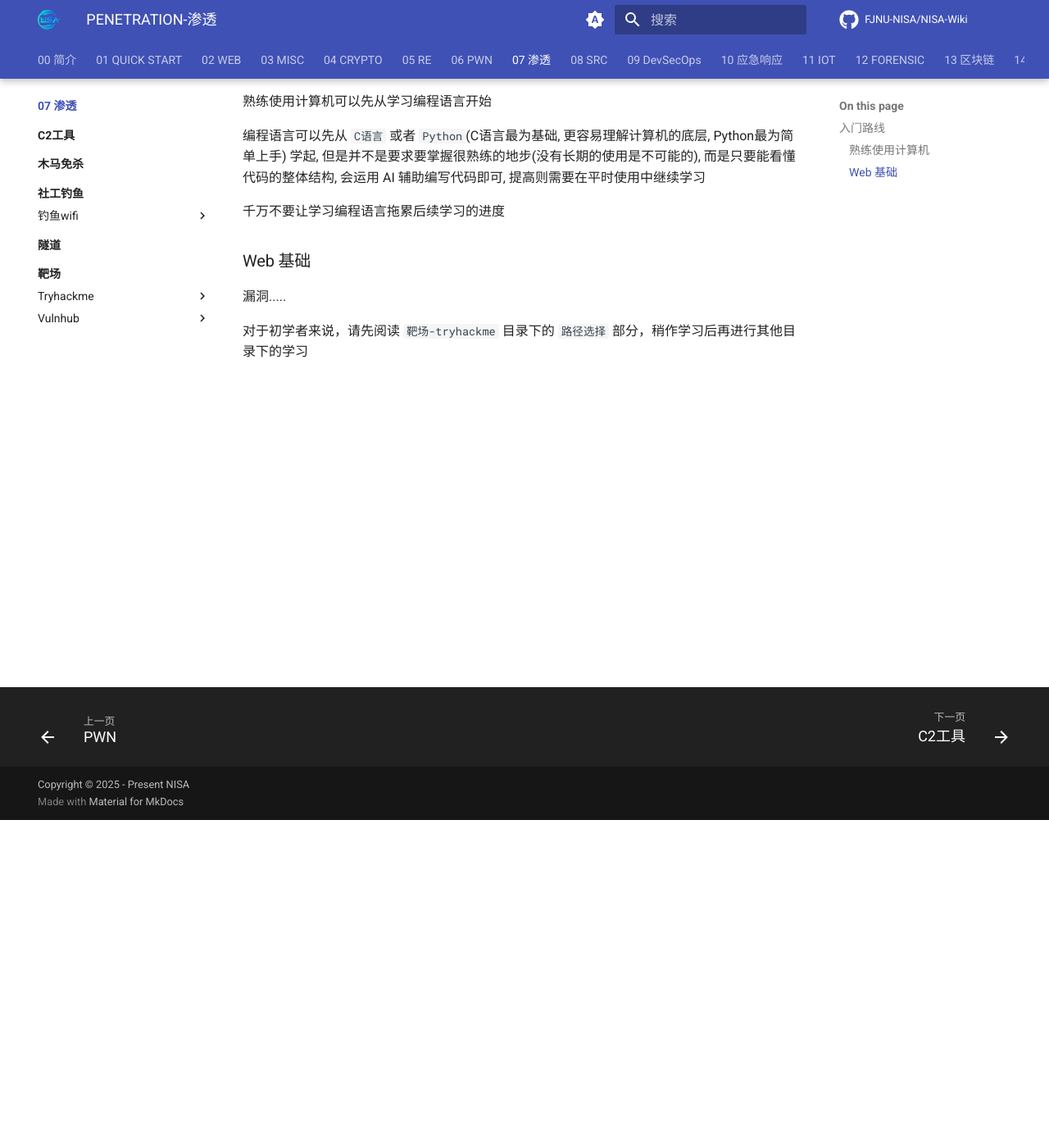
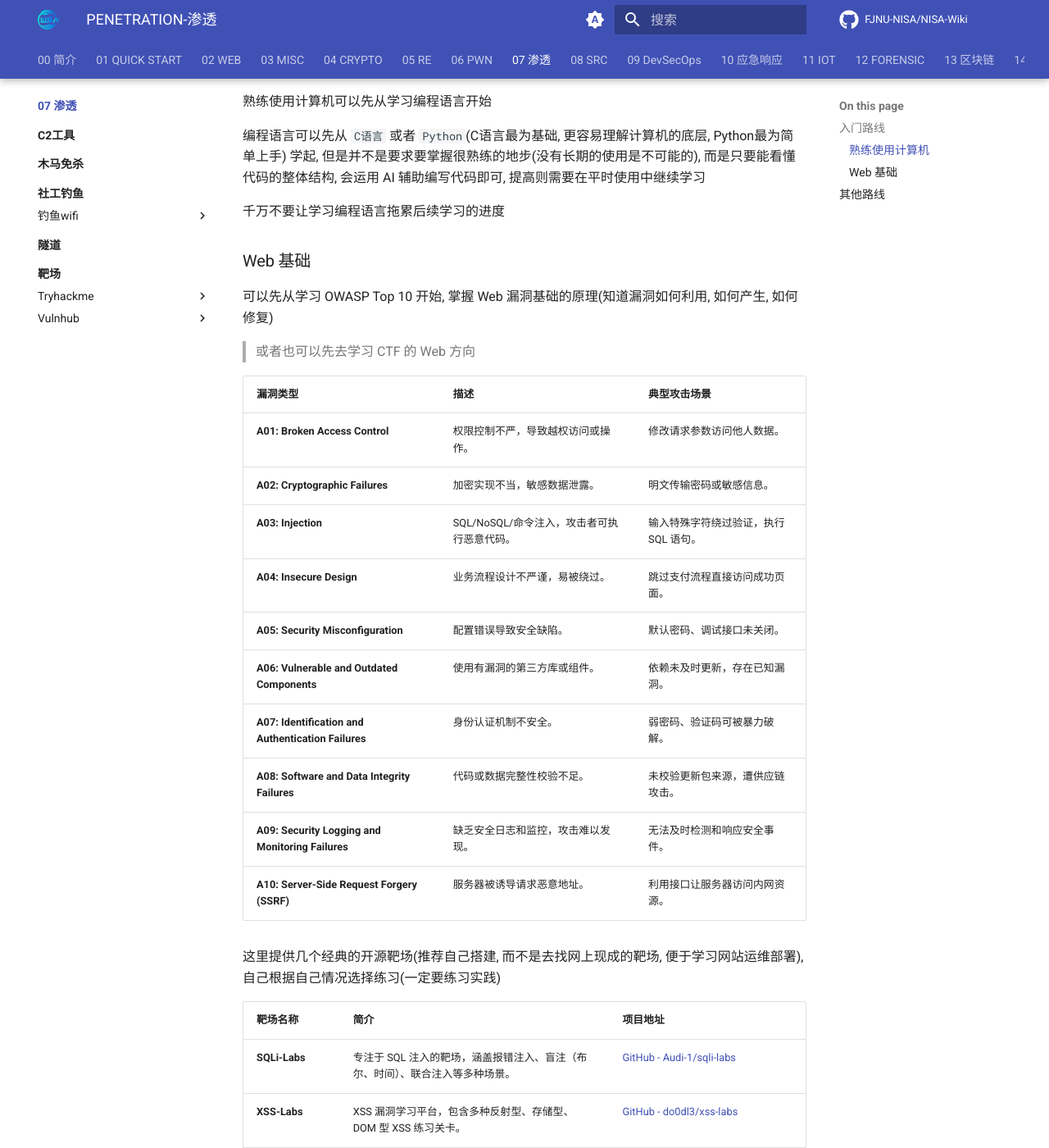
Before and after one commit to FJNU-NISA/NISA-Wiki, an MkDocs documentation site: the page built from docs/07-渗透/index.md, in a window 1280 px wide and 1400 px high, scrolled down 400 px. Shown: the whole window at 82% size. Built offline with MkDocs 1.6.1 and Material for MkDocs 9.7.7, drawn with Linux system fonts in a browser that asks for light colours; comment, search, counter and statistics services are not loaded; some of the changed text lies outside the part shown.

Commit message:
add: 更新渗透测试入门文档，增加OWASP Top 10漏洞类型及经典靶场推荐

```diff
--- a/docs/07-渗透/index.md
+++ b/docs/07-渗透/index.md
@@ -14,8 +14,35 @@
 
 ### Web 基础
 
-漏洞.....
+可以先从学习 OWASP Top 10 开始, 掌握 Web 漏洞基础的原理(知道漏洞如何利用, 如何产生, 如何修复)
 
+> 或者也可以先去学习 CTF 的 Web 方向
 
+| 漏洞类型 | 描述 | 典型攻击场景 |
+|--------|------|-------------|
+| **A01: Broken Access Control** | 权限控制不严，导致越权访问或操作。 | 修改请求参数访问他人数据。 |
+| **A02: Cryptographic Failures** | 加密实现不当，敏感数据泄露。 | 明文传输密码或敏感信息。 |
+| **A03: Injection** | SQL/NoSQL/命令注入，攻击者可执行恶意代码。 | 输入特殊字符绕过验证，执行 SQL 语句。 |
+| **A04: Insecure Design** | 业务流程设计不严谨，易被绕过。 | 跳过支付流程直接访问成功页面。 |
+| **A05: Security Misconfiguration** | 配置错误导致安全缺陷。 | 默认密码、调试接口未关闭。 |
+| **A06: Vulnerable and Outdated Components** | 使用有漏洞的第三方库或组件。 | 依赖未及时更新，存在已知漏洞。 |
+| **A07: Identification and Authentication Failures** | 身份认证机制不安全。 | 弱密码、验证码可被暴力破解。 |
+| **A08: Software and Data Integrity Failures** | 代码或数据完整性校验不足。 | 未校验更新包来源，遭供应链攻击。 |
+| **A09: Security Logging and Monitoring Failures** | 缺乏安全日志和监控，攻击难以发现。 | 无法及时检测和响应安全事件。 |
+| **A10: Server-Side Request Forgery (SSRF)** | 服务器被诱导请求恶意地址。 | 利用接口让服务器访问内网资源。 |
 
-对于初学者来说，请先阅读 `靶场-tryhackme` 目录下的 `路径选择` 部分，稍作学习后再进行其他目录下的学习
+这里提供几个经典的开源靶场(推荐自己搭建, 而不是去找网上现成的靶场, 便于学习网站运维部署), 自己根据自己情况选择练习(一定要练习实践)
+
+| 靶场名称 | 简介 | 项目地址 |
+|---------|------|---------|
+| **SQLi-Labs** | 专注于 SQL 注入的靶场，涵盖报错注入、盲注（布尔、时间）、联合注入等多种场景。 | [GitHub - Audi-1/sqli-labs](https://github.com/Audi-1/sqli-labs) |
+| **XSS-Labs** | XSS 漏洞学习平台，包含多种反射型、存储型、DOM 型 XSS 练习关卡。 | [GitHub - do0dl3/xss-labs](https://github.com/do0dl3/xss-labs) |
+| **DVWA** | 著名的综合性 Web 安全靶场，包含 SQLi、XSS、CSRF、文件包含等多类漏洞，难度可调。 | [GitHub - digininja/DVWA](https://github.com/digininja/DVWA) |
+| **upload-labs** | 专注于文件上传漏洞的靶场，帮助学习各种绕过手法（后缀、MIME、内容绕过等）。 | [GitHub - c0ny1/upload-labs](https://github.com/c0ny1/upload-labs) |
+| **pikachu** | 轻量、易用的 Web 漏洞靶场，涵盖 XSS、CSRF、SQLi、文件包含、命令执行等常见漏洞。 | [GitHub - zhuifengshaonianhanlu/pikachu](https://github.com/zhuifengshaonianhanlu/pikachu) |
+| **bWAPP (bee-box)** | 综合性漏洞学习平台，配套虚拟机 bee-box 使用，覆盖 OWASP Top 10 漏洞。 | [SourceForge - bWAPP](https://sourceforge.net/projects/bwapp/files/bee-box/) |
+| **DoraBox** | 基础 Web 漏洞训练平台，适合入门练习常见漏洞。 | [GitHub - 0verSp4ce/DoraBox](https://github.com/0verSp4ce/DoraBox) |
+
+## 其他路线
+
+对于初学者来说，也可以先阅读 [靶场-tryhackme](./靶场/tryhackme/index.md) 目录下的 `路径选择` 部分，稍作学习后再进行其他目录下的学习
```
